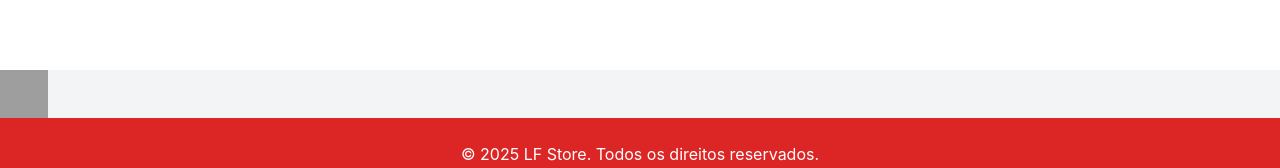
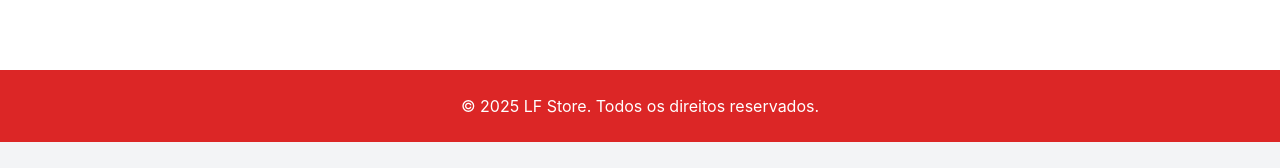
Before and after one commit to Compitador/lfstore, a plain HTML site: page contato.html in a window 1280 px wide. Shown: the part 730-898 px from the top of the page. After the commit the page ends 872 px from the top, so only its background shows below. Drawn offline with nearby package versions, Linux system fonts and the light colour scheme; grey boxes are pictures that could not be loaded.

Commit message:
update 26

```diff
--- a/contato.html
+++ b/contato.html
@@ -122,11 +122,6 @@
         </div>
     </section>
 
-    <!-- WhatsApp Button -->
-    <a href="https://wa.me/5598992151120" target="_blank" class="whatsapp-btn" aria-label="Fale conosco via WhatsApp">
-        <img src="https://img.icons8.com/color/48/000000/whatsapp.png" alt="WhatsApp" class="w-12 h-12">
-    </a>
-
     <!-- Footer -->
     <footer class="bg-red-600 text-white py-6">
         <div class="container mx-auto px-2 text-center max-w-screen-sm">
```
